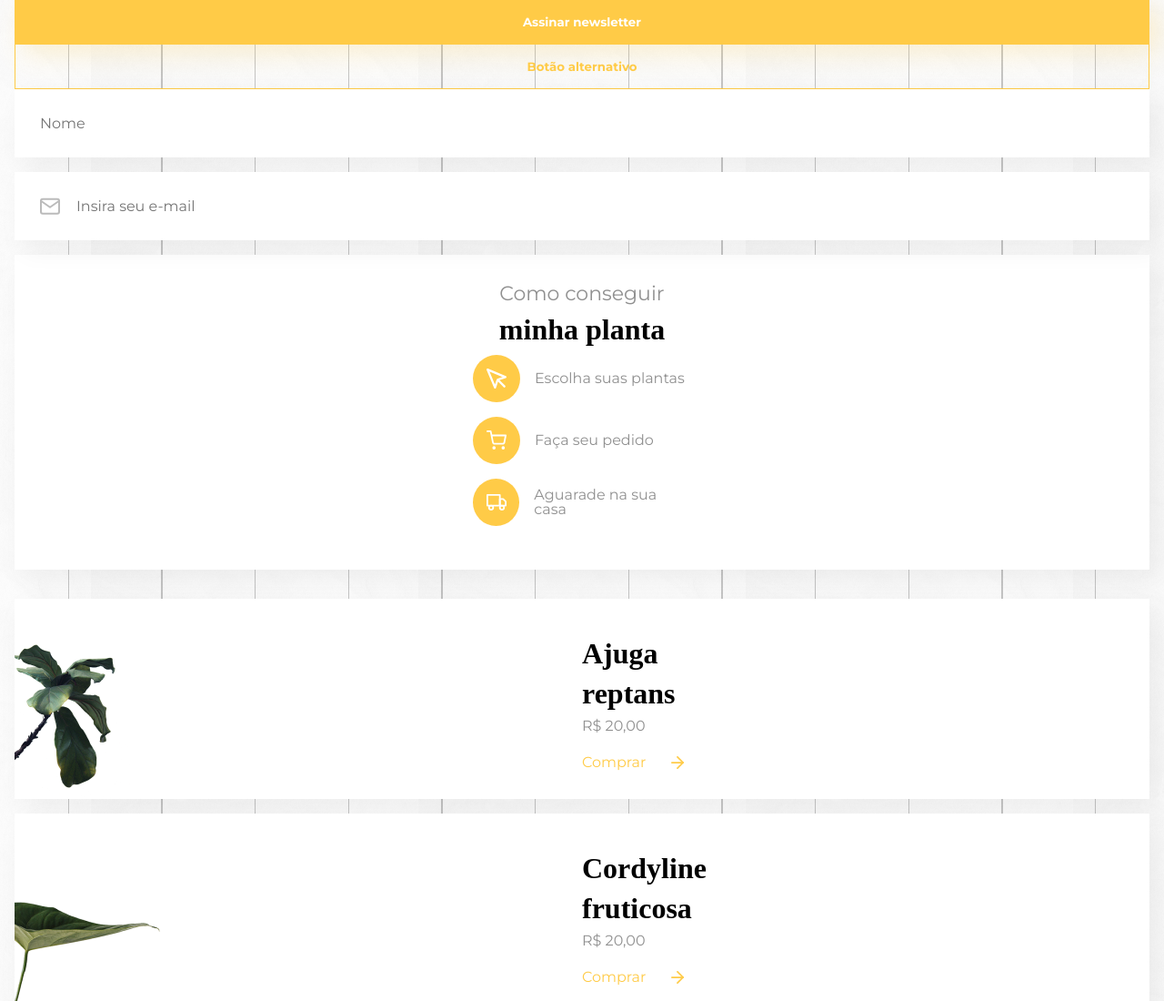
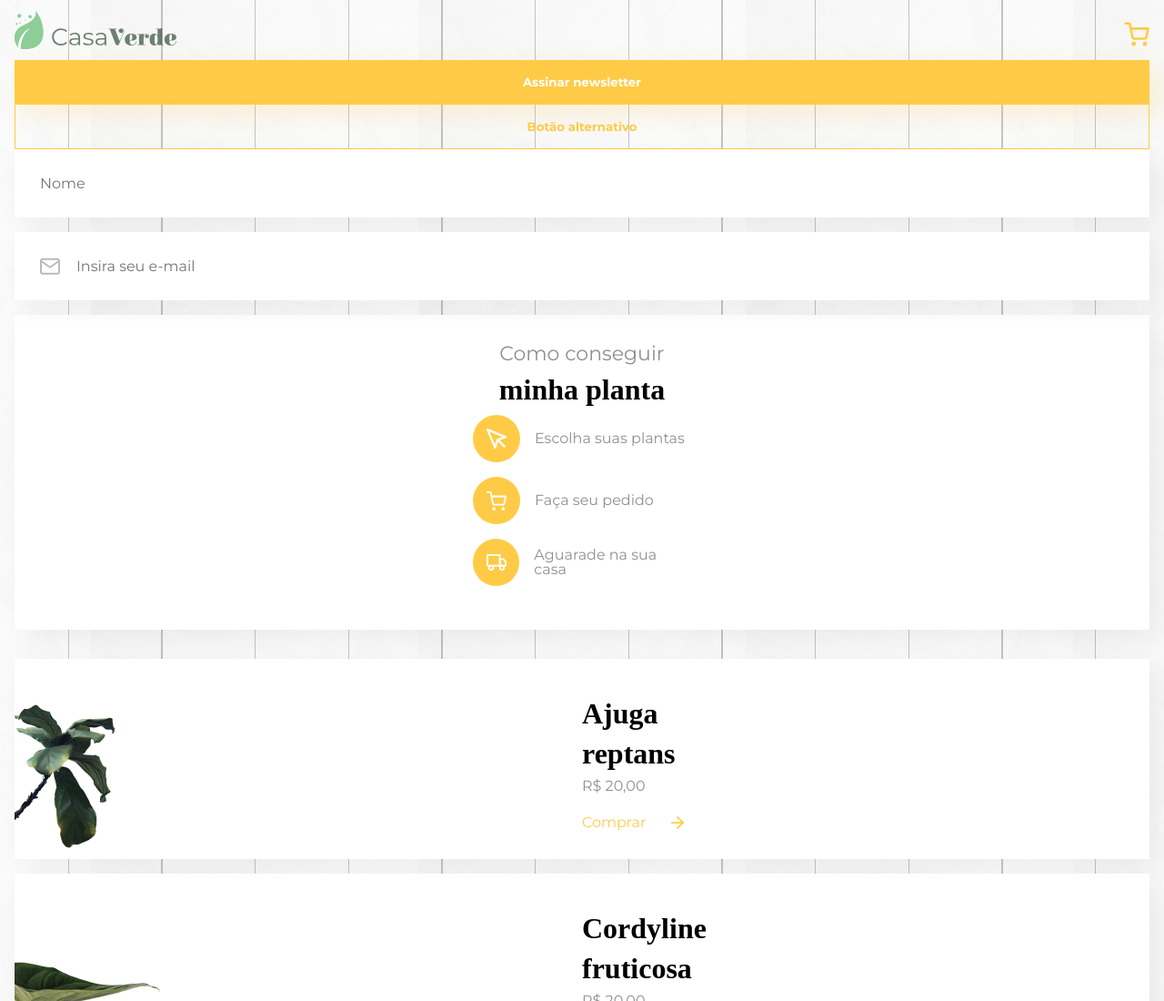
Before and after one commit to filiphis/guia-estilos-paginas-componentes, a plain HTML site: page index.html in a window 1280 px wide. Shown: the top 1100 px of the page at 91% size. Drawn offline with Linux system fonts and the light colour scheme; a web font is replaced by a local one.

Commit message:
Finalizando o componente - cabeçalho

```diff
--- /dev/null
+++ b/assets/css/componentes/cabecalho.css
@@ -0,0 +1,16 @@
+.cabecalho {
+    display: flex;
+    justify-content: space-between;
+    align-items: flex-end;
+    width: 100%;
+    padding-top: 0.75rem;
+    padding-bottom: 0.75rem;
+}
+
+.cabecalho__logo {
+    width: 11.125rem;
+}
+
+.cabecalho__carrinho {
+    width: 1.75rem;
+}
--- a/index.html
+++ b/index.html
@@ -12,16 +12,24 @@
 
     <!-- Import CSS's -->
     <link rel="stylesheet" href="assets/css/base/base.css">
+    <link rel="stylesheet" href="assets/css/componentes/cabecalho.css">
     <link rel="stylesheet" href="assets/css/componentes/botao.css">
     <link rel="stylesheet" href="assets/css/componentes/input.css">
     <link rel="stylesheet" href="assets/css/componentes/cartao.css">
     <link rel="stylesheet" href="assets/css/componentes/item.css">
     <link rel="stylesheet" href="assets/css/componentes/produto.css">
     <link rel="stylesheet" href="assets/css/componentes/video.css">
-</head>
+    </hecabecalho.cssd>
 
 <body>
+    <header class="container cabecalho">
+        <img class="cabecalho__logo" src="assets/images/logo.svg" alt="Uma folha com um texto a direita escrito casa verde">
+        <a aria-label="Meu carrinho" href="#">
+            <img class="cabecalho__carrinho" src="assets/images/carrinho.svg" alt="Icone do carrinho de compras">
+        </a>
+    </header>
     <div class="container">
+
 
         <main class="">
 
@@ -55,7 +63,8 @@
         <br>
 
         <article class="produto">
-            <img class="produto__imagem produto__imagem--ajuda-reptans" src="assets/images/produtos/planta-ajuga-reptans.png" alt="">
+            <img class="produto__imagem produto__imagem--ajuda-reptans"
+                src="assets/images/produtos/planta-ajuga-reptans.png" alt="">
             <div class="produto__conteudo">
                 <h3 class="titulo-destaque">Ajuga<span class="titulo-destaque">reptans</span></h3>
                 <p class="produto__preco">R$ 20,00</p>
```
